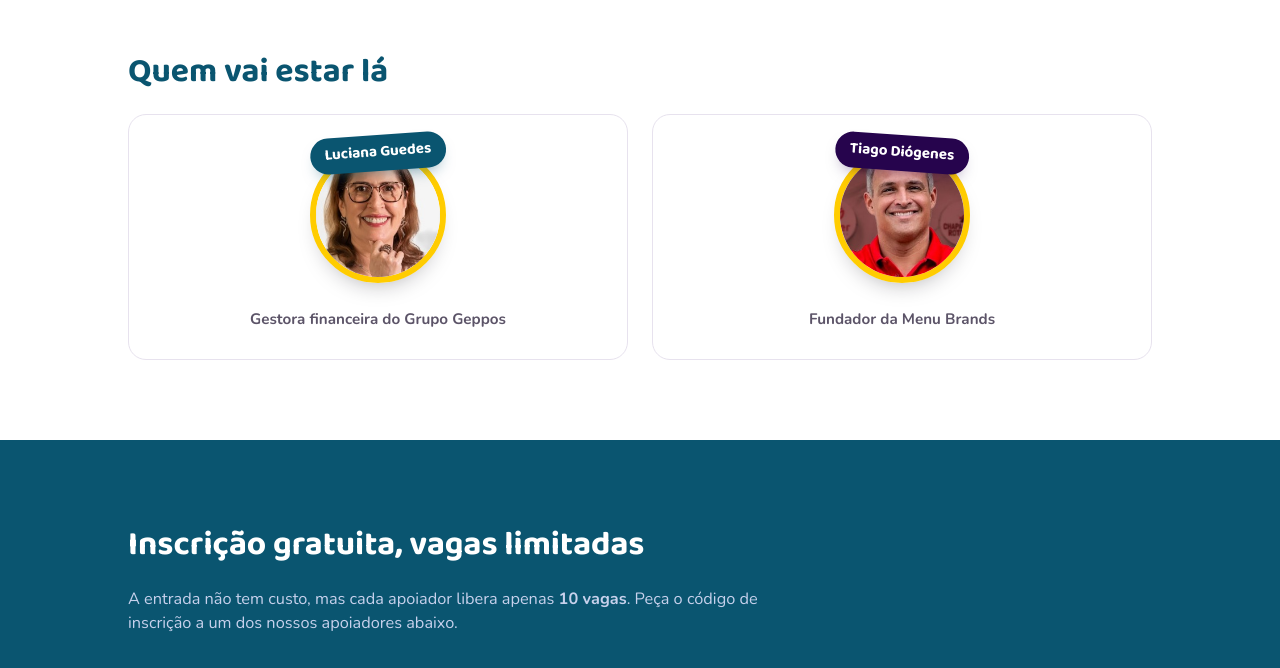
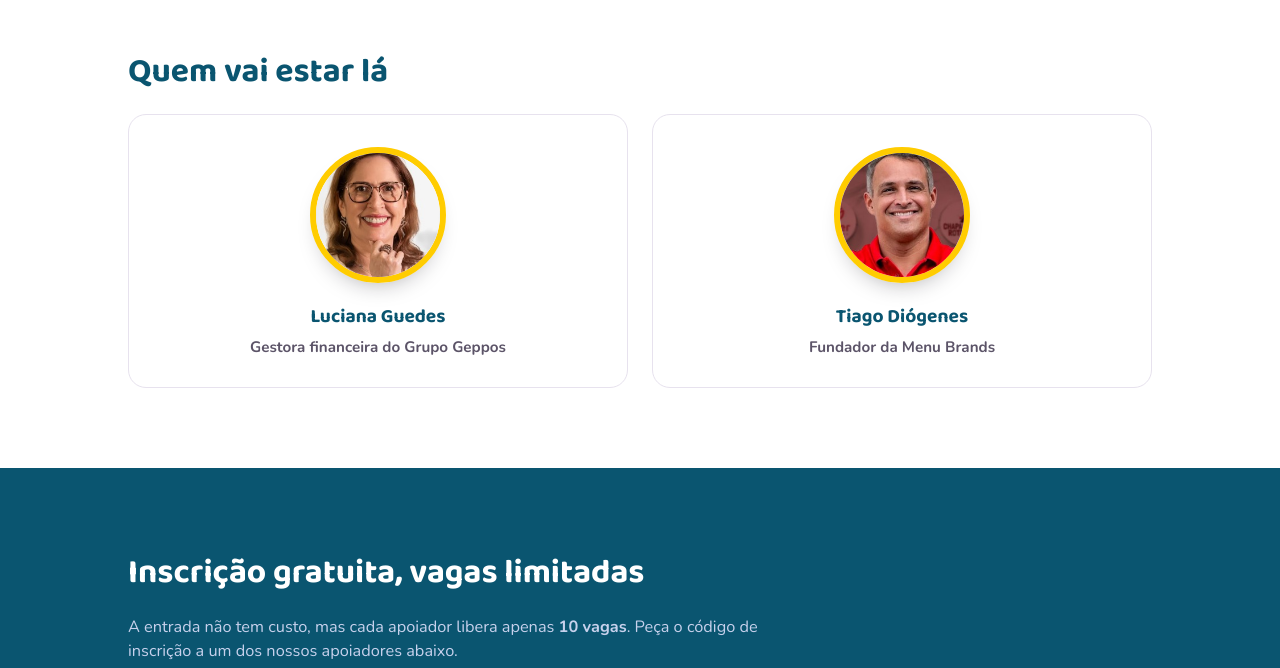
Before and after one commit to adeusq/cursodesafiodegestao, a website: page index.html in a window 1280 px wide. Shown: the part 1180-1848 px from the top of the page. Drawn offline with nearby package versions, Linux system fonts and the light colour scheme; no server answers.

Commit message:
Move speaker names below photo instead of overlapping tag
Removes the ribbon tag on top of each speaker photo; name is now a
plain heading under the photo, above the role.

```diff
--- a/index.html
+++ b/index.html
@@ -66,20 +66,20 @@
       <div class="speakers">
         <article class="speaker-card">
           <div class="speaker-card__photo-wrap">
-            <span class="speaker-card__tag speaker-card__tag--a">Luciana Guedes</span>
             <div class="speaker-card__photo">
               <img src="assets/luciana.jpg" alt="Foto de Luciana Guedes">
             </div>
           </div>
+          <h3>Luciana Guedes</h3>
           <p class="speaker-card__role">Gestora financeira do Grupo Geppos</p>
         </article>
         <article class="speaker-card">
           <div class="speaker-card__photo-wrap">
-            <span class="speaker-card__tag speaker-card__tag--b">Tiago Diógenes</span>
             <div class="speaker-card__photo">
               <img src="assets/tiago.jpg" alt="Foto de Tiago Diógenes">
             </div>
           </div>
+          <h3>Tiago Diógenes</h3>
           <p class="speaker-card__role">Fundador da Menu Brands</p>
         </article>
       </div>
--- a/style.css
+++ b/style.css
@@ -309,8 +309,7 @@ a {
 }
 
 .speaker-card__photo-wrap {
-  position: relative;
-  margin-bottom: 1.6rem;
+  margin-bottom: 1.25rem;
 }
 
 .speaker-card__photo {
@@ -328,27 +327,9 @@ a {
   object-fit: cover;
 }
 
-.speaker-card__tag {
-  position: absolute;
-  top: -0.75rem;
-  left: 50%;
-  transform: translateX(-50%) rotate(-4deg);
-  white-space: nowrap;
-  background: var(--navy);
-  color: var(--cream);
-  font-family: "Baloo 2", sans-serif;
-  font-weight: 700;
-  font-size: 0.95rem;
-  padding: 0.4rem 0.9rem;
-  border-radius: 999px;
-  box-shadow: 0 8px 16px -8px rgba(10, 85, 112, 0.6);
-  z-index: 1;
-}
-
-.speaker-card__tag--b {
-  transform: translateX(-50%) rotate(4deg);
-  background: var(--blue);
-  box-shadow: 0 8px 16px -8px rgba(38, 4, 77, 0.5);
+.speaker-card h3 {
+  font-size: 1.2rem;
+  margin-bottom: 0.3rem;
 }
 
 .speaker-card__role {
```
